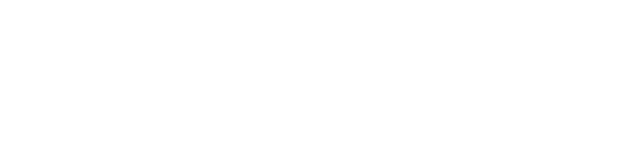
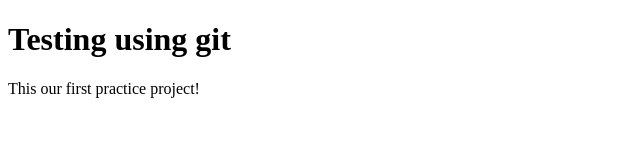
Before and after one commit to BryOk-droid/Practice-Project, a plain HTML site: page index.html in a window 1280 px wide. Shown: the whole page, without its empty margins (0-640 px from the left). Drawn offline with Linux system fonts and the light colour scheme.

Commit message:
first commit

```diff
--- a/index.html
+++ b/index.html
@@ -7,6 +7,9 @@
     <link rel="stylesheet" href="./css/style.css">
 </head>
 <body>
+
+    <h1> Testing using git </h1>
+<p>This our first practice project!</p>
     <script src="./js/index.js"></script>
 </body>
 </html>
```
